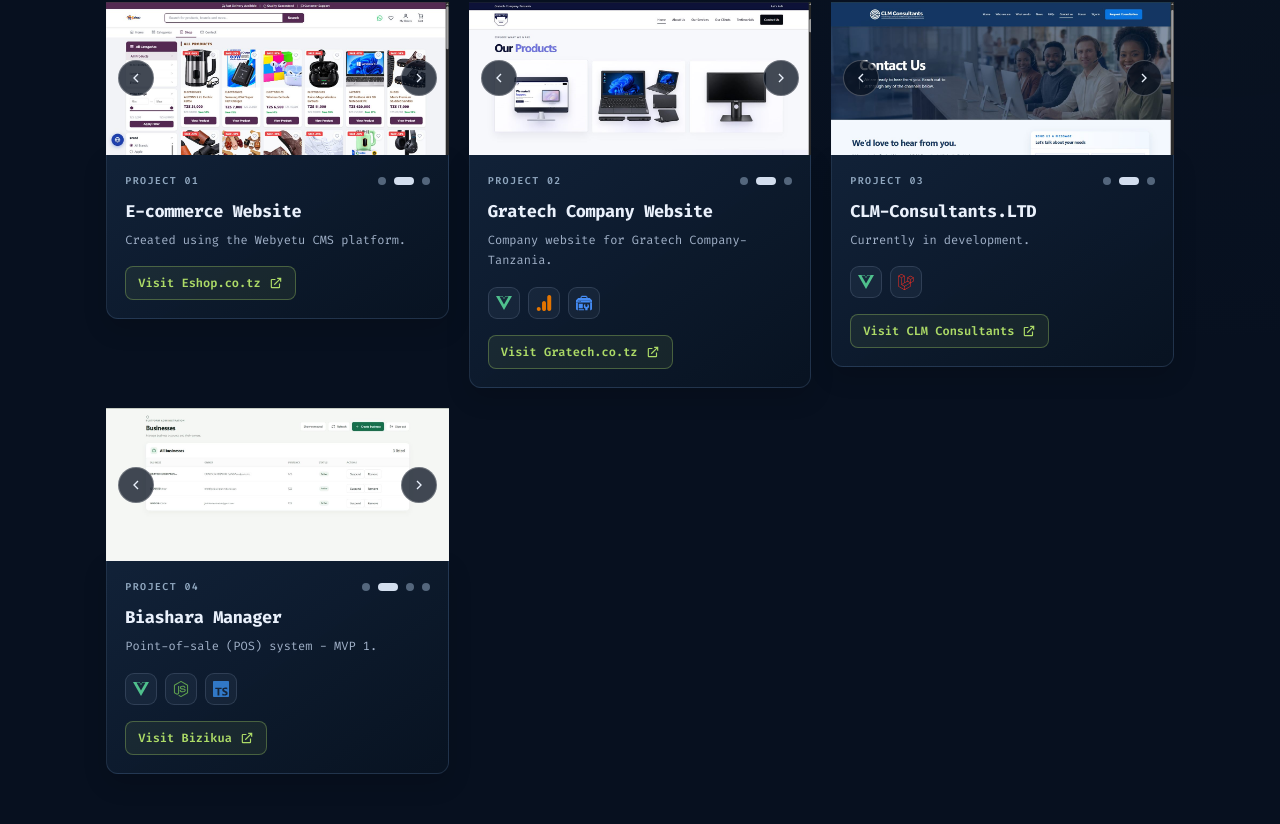
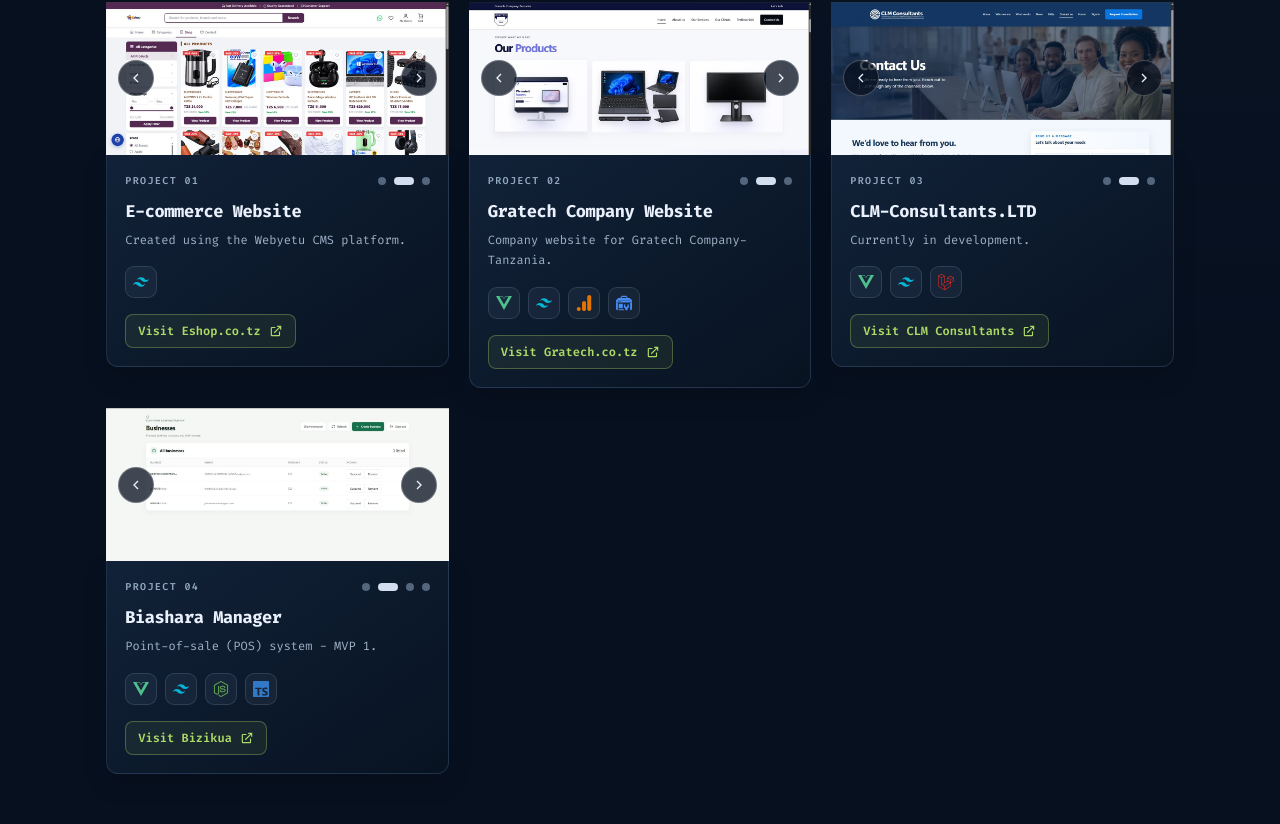
Before and after one commit to joelmsika-pixel/p, a Vue app: page / in a window 1280 px wide. Shown: the part 2816-3640 px from the top of the page. Built offline with nearby package versions, Linux system fonts and the light colour scheme.

Commit message:
style: add Tailwind CSS skill to project descriptions in Projects.vue

```diff
--- a/src/views/Projects.vue
+++ b/src/views/Projects.vue
@@ -5,6 +5,7 @@ import {
   siGooglesearchconsole,
   siLaravel,
   siNodedotjs,
+  siTailwindcss,
   siTypescript,
   siVuedotjs,
 } from 'simple-icons'
@@ -53,6 +54,9 @@ const projects = [
     category: 'E-COMMERCE',
     title: 'E-commerce Website',
     description: 'Created using the Webyetu CMS platform.',
+    skills: [
+      { name: 'Tailwind CSS', icon: siTailwindcss },
+    ],
     slides: ecommerceSlides,
     link: 'https://eshop.co.tz',
     linkLabel: 'Visit Eshop.co.tz',
@@ -64,6 +68,7 @@ const projects = [
     description: 'Company website for Gratech Company-Tanzania.',
     skills: [
       { name: 'Vue.js', icon: siVuedotjs },
+      { name: 'Tailwind CSS', icon: siTailwindcss },
       { name: 'Google Analytics', icon: siGoogleanalytics },
       { name: 'Google Search Console', icon: siGooglesearchconsole },
     ],
@@ -78,6 +83,7 @@ const projects = [
     description: 'Currently in development.',
     skills: [
       { name: 'Vue.js', icon: siVuedotjs },
+      { name: 'Tailwind CSS', icon: siTailwindcss },
       { name: 'Laravel', icon: siLaravel },
     ],
     slides: clmSlides,
@@ -91,6 +97,7 @@ const projects = [
     description: 'Point-of-sale (POS) system - MVP 1.',
     skills: [
       { name: 'Vue.js', icon: siVuedotjs },
+      { name: 'Tailwind CSS', icon: siTailwindcss },
       { name: 'Node.js', icon: siNodedotjs },
       { name: 'TypeScript', icon: siTypescript },
     ],
```
